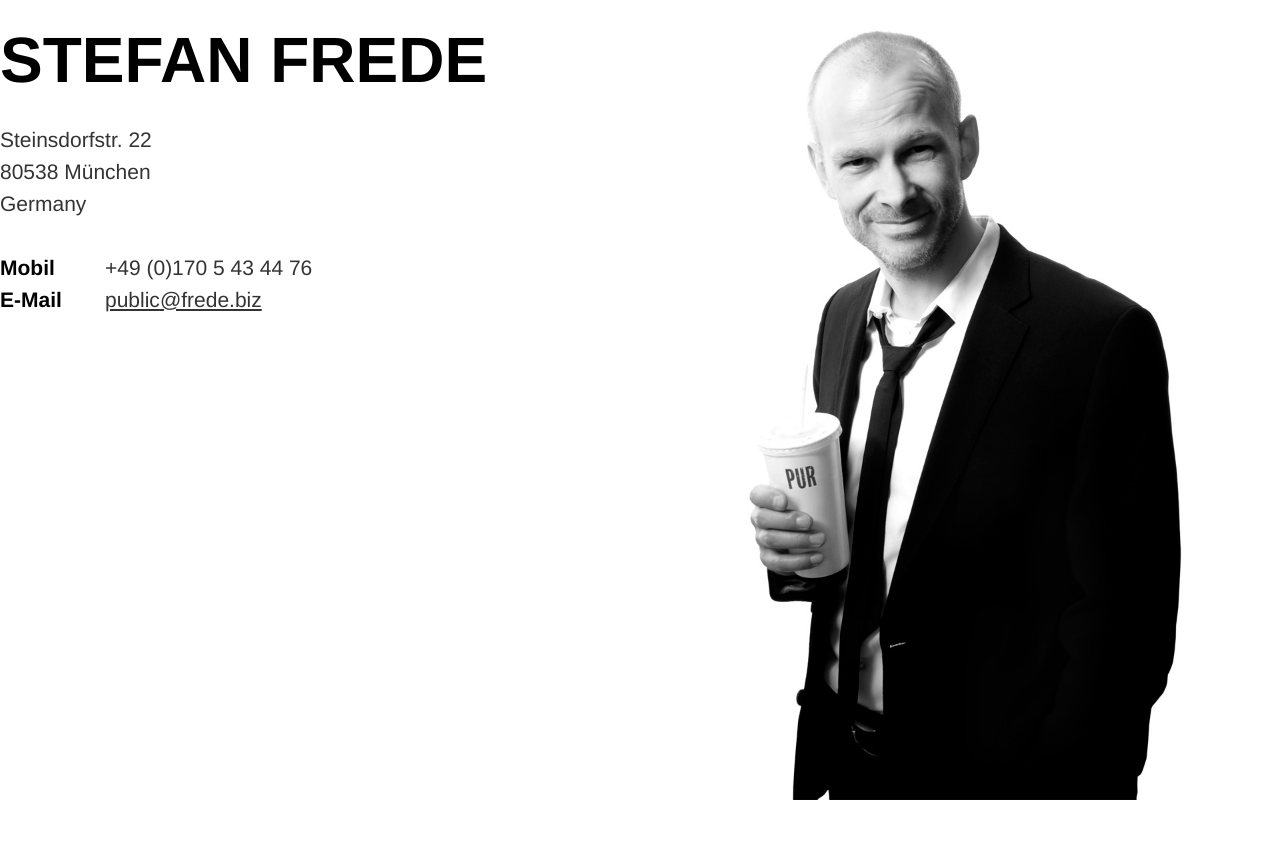
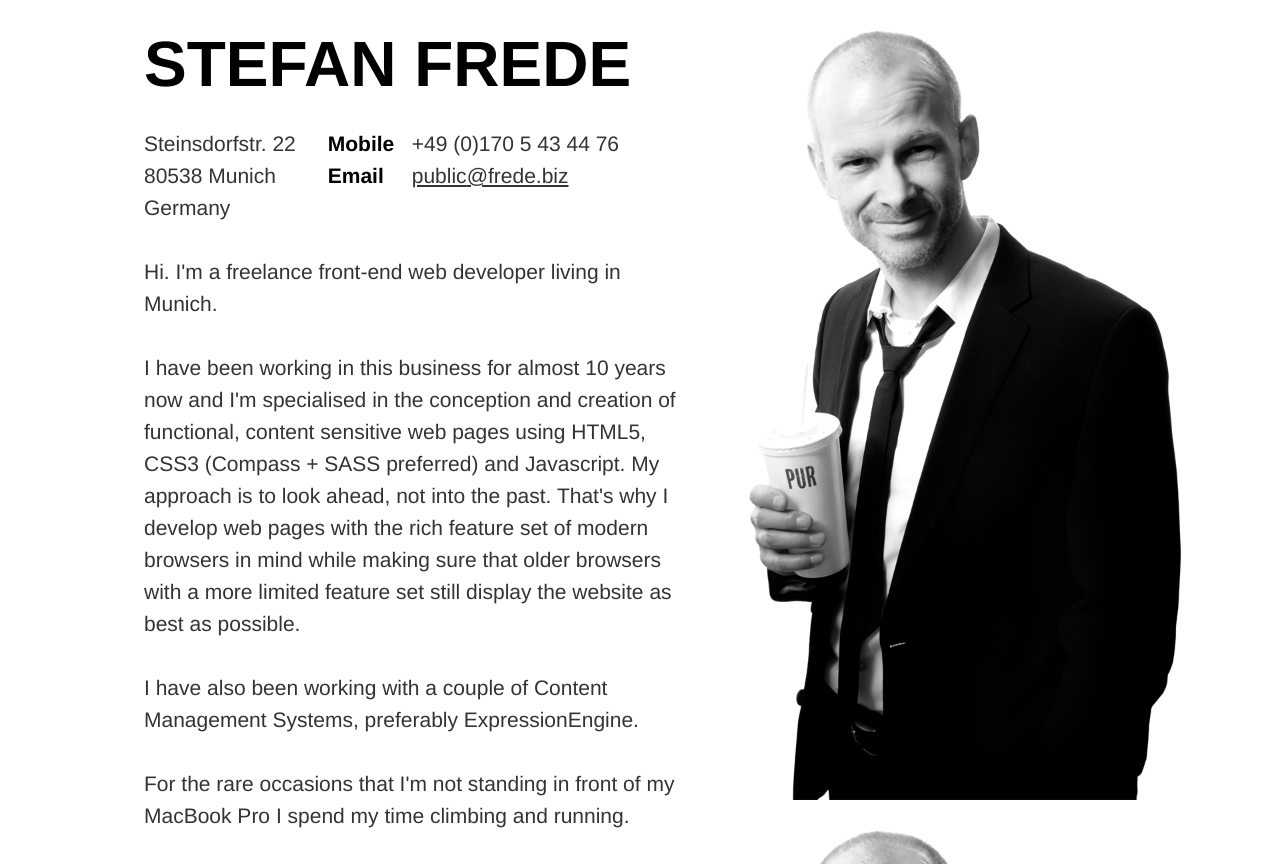
Before and after one commit to stefanfrede/frede-io, a PHP site: page / in a window 1280 px wide. Before the commit the page ends 800 px from the top, so only its background shows below. Run offline with PHP 8.4, Linux system fonts and the light colour scheme; some libraries are stand-ins or nearby versions.

Commit message:
Add: Optimised page for different viewports.

```diff
--- a/css/style.css
+++ b/css/style.css
@@ -234,15 +234,17 @@ input:invalid, textarea:invalid {
 
 html {
   background: white url('../img/bg-body-mobile.jpg?1337982730') no-repeat top center;
+  background-attachment: fixed;
   height: 100%;
-  overflow: hidden;
   -webkit-background-size: cover;
   -moz-background-size: cover;
   -o-background-size: cover;
   background-size: cover; }
 
 body {
-  min-height: 100%; }
+  margin: 0 auto;
+  min-height: 100%;
+  width: 85%; }
   body body {
     font-size: 100%;
     line-height: 1.3125em; }
@@ -252,51 +254,102 @@ body {
 img {
   max-width: 100%; }
 
-address {
+article {
+  padding-top: 1.3125em;
+  padding-bottom: 1.3125em; }
+  article address {
     font-style: normal;
-  /* margin:1.3125em; */
-  margin-top: 1.3125em;
+    margin-bottom: 1.3125em;
+    *zoom: 1; }
+    article address:after {
+      content: "";
+      display: table;
+      clear: both; }
+    article address .contact dl {
+      margin: 0;
+      *zoom: 1; }
+      article address .contact dl:after {
+        content: "";
+        display: table;
+        clear: both; }
+      article address .contact dl dt {
+        color: #000;
+        font-weight: 700;
+        float: left;
+        width: 67px; }
+      article address .contact dl dd {
+        float: left; }
+  article p {
     margin-bottom: 1.3125em; }
-
-h1 {
+    article p.fn {
       color: #000000;
       font-family: league-gothic-1, league-gothic-2, "Helvetica Neue", Helvetica, Arial, Geneva, sans-serif;
       text-transform: uppercase;
       font-size: 2.625em;
       line-height: 1em;
       margin-bottom: 0.5em; }
+  article .description p {
+    font-size: 0.8125em;
+    line-height: 1.615384615385em;
+    margin-bottom: 1.615384615385em; }
+    article .description p:last-child {
+      margin-bottom: 0em; }
 
-p {
-  margin-bottom: 1.3125em; }
+@media only screen and (min-width: 480px) {
+  body {
+    width: 94%; }
 
-dl {
-  margin: 0;
-  *zoom: 1; }
-  dl:after {
-    content: "";
-    display: table;
-    clear: both; }
-  dl dt {
-    color: #000;
-    font-weight: 700;
+  article address {
+    margin-bottom: 0em; }
+    article address .contact {
+      float: left; }
+  article p.adr {
     float: left;
-    width: 5em; }
+    margin-right: 7.142857142857%; } }
+/*/mediaquery*/
+@media only screen and (min-width: 640px) {
+  body {
+    width: 90%;
+    font-size: 1.3125em;
+    line-height: 1.52380952381em; }
 
+  article {
+    padding-top: 1.52380952381em;
+    padding-bottom: 1.52380952381em; }
+    article address {
+      margin-bottom: 0em; }
+      article address .contact dl dt {
+        width: 84px; }
+    article p {
+      margin-bottom: 1.52380952381em; }
+      article p.fn {
+        font-size: 3.047619047619em;
+        line-height: 1.0em; }
+      article p.adr {
+        margin-right: 5.263157894737%; }
+    article .description p {
+      font-size: 1em;
+      line-height: 1.52380952381em;
+      margin-bottom: 1.52380952381em; } }
 /*/mediaquery*/
-@media only screen and (min-width: 768px) {
+/*/mediaquery*/
+@media only screen and (min-width: 960px) {
   html.backgroundsize {
     background-image: url('../img/bg-body.jpg?1337982730');
     background-position: top right; }
 
+  article .description {
+    width: 55%; } }
+/*/mediaquery*/
+@media only screen and (min-width: 1024px) {
   body {
-    font-size: 1.3125em;
-    line-height: 1.52380952381em; }
+    width: 992px; }
 
-  address h1 {
-    font-size: 3.047619047619em;
-    line-height: 1.0em; }
-  address p {
-    margin-bottom: 1.52380952381em; } }
+  article address .contact dl dt {
+    width: 84px; }
+
+  article p.adr {
+    margin-right: 32px; } }
 /*/mediaquery*/
 @media print {
   * {
--- a/index.html
+++ b/index.html
@@ -7,7 +7,7 @@
   <meta charset="utf-8">
 
   <title>Stefan Frede — Pur</title>
-  <meta name="description" content="Just an online vcard.">
+  <meta name="description" content="It's about me!">
 
   <meta name="viewport" content="width=device-width">
 
@@ -21,30 +21,40 @@
   <script type="text/javascript" src="/mint/?js"></script>
 </head>
 
-<body class="backstretch">
+<body>
   <div id="main" role="main">
+    <article role="article">
       <address class="vcard">
-      <h1 class="fn">Stefan Frede</h1>
+        <p class="fn"><strong>Stefan Frede</strong></p>
         <p class="adr">
-        <span class="type hidden">Work</span>
+          <span class="type visuallyhidden">Work</span>
           <span class="street-address">Steinsdorfstr. 22</span><br />
-        <span class="postal-code">80538</span>&nbsp;<span class="locality">München</span><br />
+          <span class="postal-code">80538</span>&nbsp;<span class="locality">Munich</span><br />
           <span class="country-name">Germany</span>
         </p>
+        <div class="contact">
           <dl class="tel">
-        <dt>Mobil</dt>
+            <dt>Mobile</dt>
             <dd>
-          <span class="type hidden">Mobile</span><a class="plain" href="tel:0049-170-5434476">+49&nbsp;(0)170&nbsp;5&nbsp;43&nbsp;44&nbsp;76</a>
+              <span class="type visuallyhidden">Mobile</span><a class="plain" href="tel:0049-170-5434476">+49&nbsp;(0)170&nbsp;5&nbsp;43&nbsp;44&nbsp;76</a>
             </dd>
           </dl>
           <dl>
-        <dt>E-Mail</dt>
+            <dt>Email</dt>
             <dd class="email">
-          <a id="mailto" href="mailto:public[at]frede[dot]biz">public<span class="visuallyhidden">-SPAM-PROTECTION</span>@frede.biz</a>
+              <a id="mailto" href="mailto:public%5Bat%5Dfrede%5Bdot%5Dbiz">public<span class="visuallyhidden">-SPAM-PROTECTION</span>@frede.biz</a>
             </dd>
           </dl>
+        </div><!-- /.contact -->
       </address>
-  </div>
+      <div class="description">
+        <p>Hi. I'm a freelance front-end web developer living in Munich.</p>
+        <p>I have been working in this business for almost 10 years now and I'm specialised in the conception and creation of functional, content sensitive web pages using HTML5, CSS3 (Compass + SASS preferred) and Javascript. My approach is to look ahead, not into the past. That's why I develop web pages with the rich feature set of modern browsers in mind while making sure that older browsers with a more limited feature set still display the website as best as possible.</p>
+        <p>I have also been working with a couple of Content Management Systems, preferably ExpressionEngine.</p>
+        <p>For the rare occasions that I'm not standing in front of my MacBook Pro I spend my time climbing and running.</p>
+      </div><!-- /.description -->
+    </article>
+  </div><!-- /#main -->
 
   <script src="//ajax.googleapis.com/ajax/libs/jquery/1.7.1/jquery.min.js"></script>
   <script>window.jQuery || document.write('<script src="js/libs/jquery-1.7.1.min.js"><\/script>')</script>
--- a/sass/partials/_layout.scss
+++ b/sass/partials/_layout.scss
@@ -6,15 +6,18 @@
 
 html {
   background: #ffffff image-url('bg-body-mobile.jpg') no-repeat top center;
+  background-attachment: fixed;
   height: 100%;
-  overflow: hidden;
   @include background-size(cover);
 }
 
 body {
+  margin: 0 auto;
   min-height: 100%;
+  width: 85%; // ~288px
   @include establish-baseline;
   //@include debug-vertical-alignment('bg-vr-21px.png');
+  //@include debug-vertical-alignment('bg-vr-32px.png');
 }
 
 img { max-width: 100%; }
--- a/sass/partials/_media.scss
+++ b/sass/partials/_media.scss
@@ -6,32 +6,87 @@
 
 @media only screen and (min-width: 480px) {
   // Style adjustments for viewports 480px and over go here
+  body {
+    width: 94%; // ~448px
+  }
+  article {
+    address {
+      @include margin-trailer(0);
+      .contact {
+        float: left;
+      }
+    }
+    p {
+      &.adr {
+        float: left;
+        margin-right: 7.142857142857%; // (32px / 448px) * 100
+      }
+    }
+  }
+}/*/mediaquery*/
 
+@media only screen and (min-width: 640px) {
+  // Style adjustments for viewports 640px and over go here
+  body {
+    width: 90%; // ~608px
+    @include adjust-font-size-to(21px, 1.52380952380952, 16px);
+  }
+  article {
+    @include padding-leader(1.52380952380952, 21px);
+    @include padding-trailer(1.52380952380952, 21px);
+    address {
+      @include margin-trailer(0);
+      .contact {
+        dl dt {
+          width: 84px;
+        }
+      }
+    }
+    p {
+      &.fn {
+        @include adjust-font-size-to(64px, 3.04761904761905, 21px);
+      }
+      &.adr {
+        margin-right: 5.263157894737%; // (32px / 608px) * 100
+      }
+      @include margin-trailer(1.52380952380952, 21px);
+    }
+    .description {
+      p {
+        @include adjust-font-size-to(21px, 1.52380952380952, 21px);
+        @include margin-trailer(1.52380952380952, 21px);
+      }
+    }
+  }
 }/*/mediaquery*/
 
 @media only screen and (min-width: 768px) {
   // Style adjustments for viewports 768px and over go here
 
+}/*/mediaquery*/
+
+@media only screen and (min-width: 960px) {
+  // Style adjustments for viewports 960px and over go here
   html.backgroundsize {
     background: {
       image: image-url('bg-body.jpg');
       position: top right;
     }
   }
-
-  body {
-    @include adjust-font-size-to(21px, 1.52380952380952, 16px);
-  }
-
-  address {
-    //margin: 1.523809524em;
-    h1 {
-      @include adjust-font-size-to(64px, 3.04761904761905, 21px);
-    }
-    p {
-      @include margin-trailer(1.52380952380952, 21px);
+  article {
+    .description {
+      width: 55%;
     }
   }
+}/*/mediaquery*/
+
+@media only screen and (min-width: 1024px) {
+  // Style adjustments for viewports 1024px and over go here
+  body {
+    width: 992px;
+  }
+  article address .contact dl dt { width: 84px; }
+  article p.adr { margin-right: 32px; }
 }/*/mediaquery*/
 
 // Print styles
--- a/sass/partials/_modules.scss
+++ b/sass/partials/_modules.scss
@@ -2,25 +2,14 @@
 // Module styles
 //-----------------------------------------------
 
+article {
+  @include padding-leader(1);
+  @include padding-trailer(1);
   address {
-  font-style:normal;
-  /* margin:1.3125em; */
-  @include margin-leader(1);
+    font-style: normal;
     @include margin-trailer(1);
-}
-
-h1 {
-  color: #000000;
-  font-family: league-gothic-1, league-gothic-2, 'Helvetica Neue', Helvetica, Arial, Geneva, sans-serif;
-  text-transform: uppercase;
-  @include adjust-font-size-to(42px, 2);
-  @include margin-trailer(0.5, 21px);
-}
-
-p {
-  @include margin-trailer(1);
-}
-
+    @include pie-clearfix;
+    .contact {
       dl {
         margin: 0;
         @include pie-clearfix;
@@ -28,6 +17,31 @@ dl {
           color: #000;
           font-weight: 700;
           float: left;
-    width: 5em;
+          width: 67px;
+        }
+        dd {
+          float: left;
         }
       }
+    }
+  }
+  p {
+    &.fn {
+      color: #000000;
+      font-family: league-gothic-1, league-gothic-2, 'Helvetica Neue', Helvetica, Arial, Geneva, sans-serif;
+      text-transform: uppercase;
+      @include adjust-font-size-to(42px, 2);
+      @include margin-trailer(0.5, 21px);
+    }
+    @include margin-trailer(1);
+  }
+  .description {
+    p {
+      @include adjust-font-size-to(13px, 1, 16px);
+      @include margin-trailer(1.61538461538462, 21px);
+      &:last-child {
+        @include margin-trailer(0);
+      }
+    }
+  }
+}
```
Lines whose indentation alone changed are shown as unchanged.
